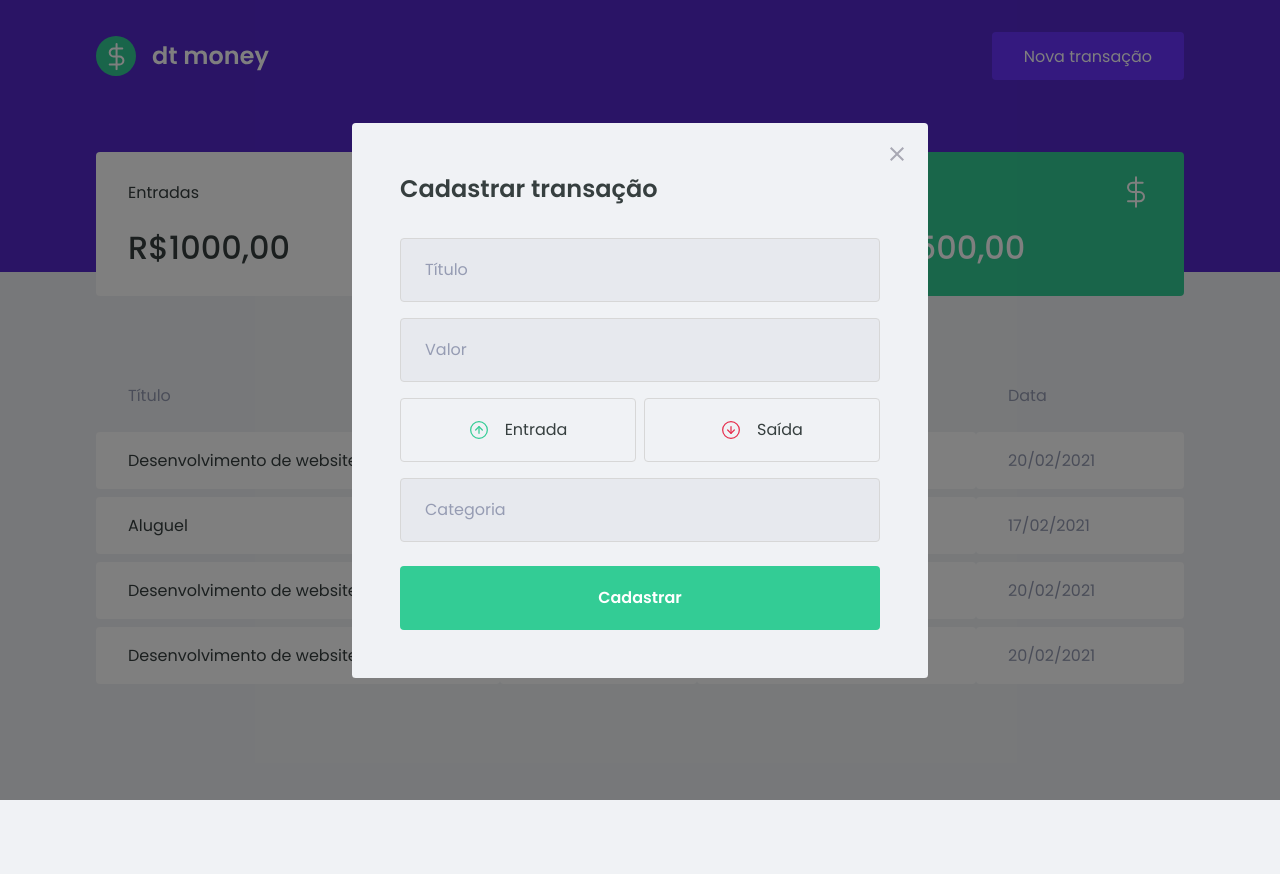
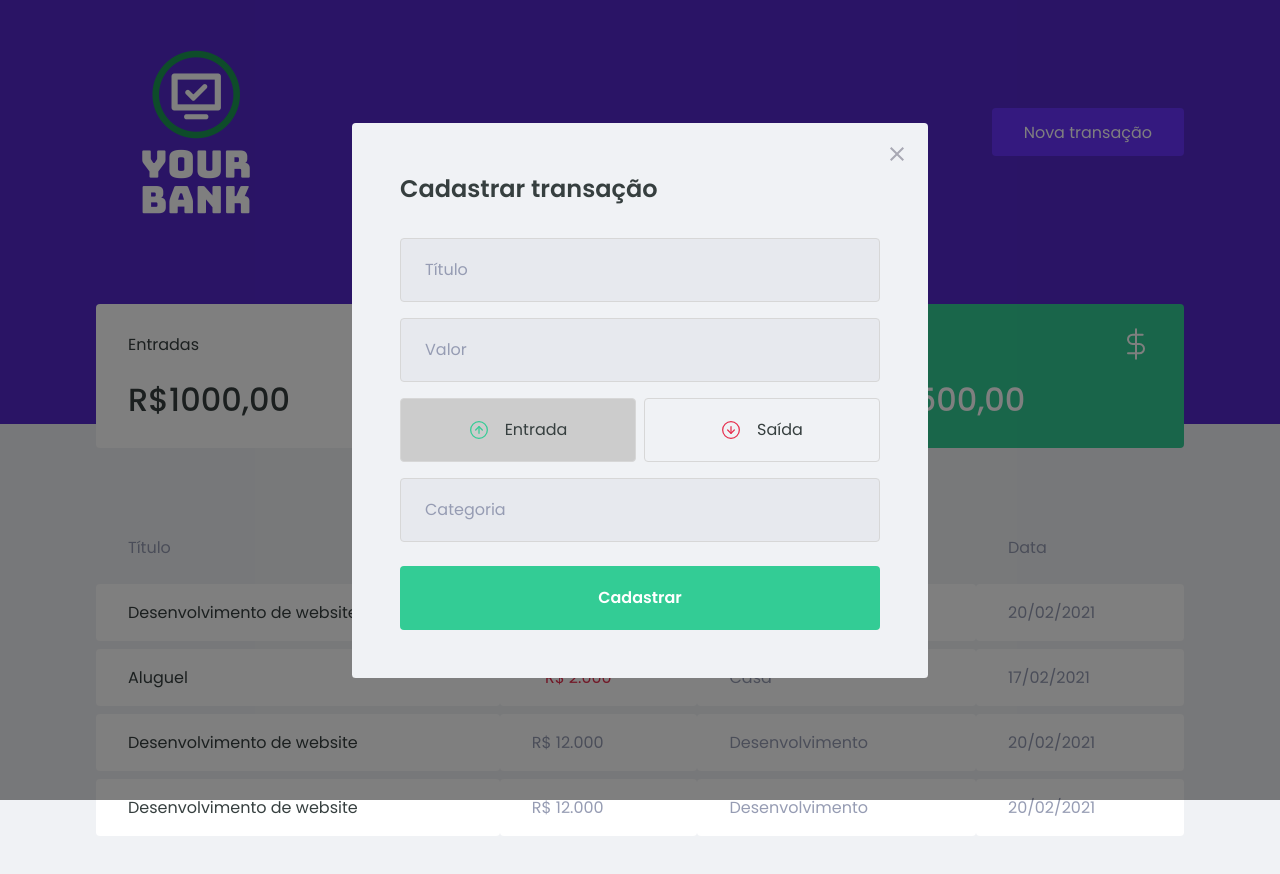
Before and after one commit to Luciano-Ferreira/YourBank, a React (Create React App) app: page / in a window 1280 px wide. Both pictures are taken after a click on the button "Nova transação". Shown: the top 874 px of the page. Before the commit the page ends 800 px from the top, so only its background shows below. Built offline with nearby package versions, Linux system fonts and the light colour scheme; no server answers; what miragejs would draw is missing.

Commit message:
button operation

```diff
--- a/src/components/Header/index.tsx
+++ b/src/components/Header/index.tsx
@@ -1,4 +1,4 @@
-import logoImg from '../../assets/logo.svg';
+import logoImg from '../../assets/logoYB.png';
 import { Container, Content } from './styles';
 
 interface IHeaderProps {
--- a/src/components/NewTransactionModal/index.tsx
+++ b/src/components/NewTransactionModal/index.tsx
@@ -1,8 +1,9 @@
+import { useState } from 'react';
 import Modal from 'react-modal';
 import closeImg from '../../assets/close.svg';
 import incomeImg from '../../assets/income.svg'
 import outcomeImg from '../../assets/outcome.svg'
-import { Container, TransactionTypeContainer } from './styles';
+import { Container, TransactionTypeContainer, RadioBox } from './styles';
 
 interface INewTransactionModalProps {
     isOpen: boolean;
@@ -10,6 +11,8 @@
 }
 
 export function NewTransactionModal({ isOpen, onRequestClose }: INewTransactionModalProps) {
+    const [type, setType] = useState('deposit');
+
     return (
         <Modal
             isOpen={isOpen}
@@ -37,19 +40,24 @@
                 />
 
                 <TransactionTypeContainer>
-                    <button
+                    <RadioBox
                         type="button"
+                        onClick={() => {setType('deposit')}}
+                        isActive={type === 'deposit'}
                     >
                         <img src={incomeImg} alt="Entrada"/>
                         <span>Entrada</span>
-                    </button>
+                    </RadioBox>
 
-                    <button
+                    <RadioBox
                         type="button"
+                        onClick={() => {setType('withdraw')}}
+                        isActive={type === 'withdraw'}
+
                     >
                         <img src={outcomeImg} alt="Saída"/>
                         <span>Saída</span>
-                    </button>
+                    </RadioBox>
                 </TransactionTypeContainer>
 
                 <input
--- a/src/components/NewTransactionModal/styles.ts
+++ b/src/components/NewTransactionModal/styles.ts
@@ -51,13 +51,18 @@
     display: grid;
     grid-template-columns: 1fr 1fr;
     gap: 0.5rem;
+`;
 
-    button {
+interface IRadioBoxProps {
+    isActive: boolean;
+}
+
+export const RadioBox = styled.button<IRadioBoxProps>`
     height: 4rem;
     border: 1px solid #d7d7d7;
     border-radius: 0.25rem;
 
-        background: transparent;
+    background: ${(props) => props.isActive ? '#ccc' : 'transparent'};
 
     display: flex;
     align-items: center;
@@ -80,5 +85,4 @@
         font-size: 1rem;
         color: var(--text-title)
     }
-    }
 `;
```
Also changed, not shown: src/assets/logoYB.png (added). Lines whose indentation alone changed are shown as unchanged.
